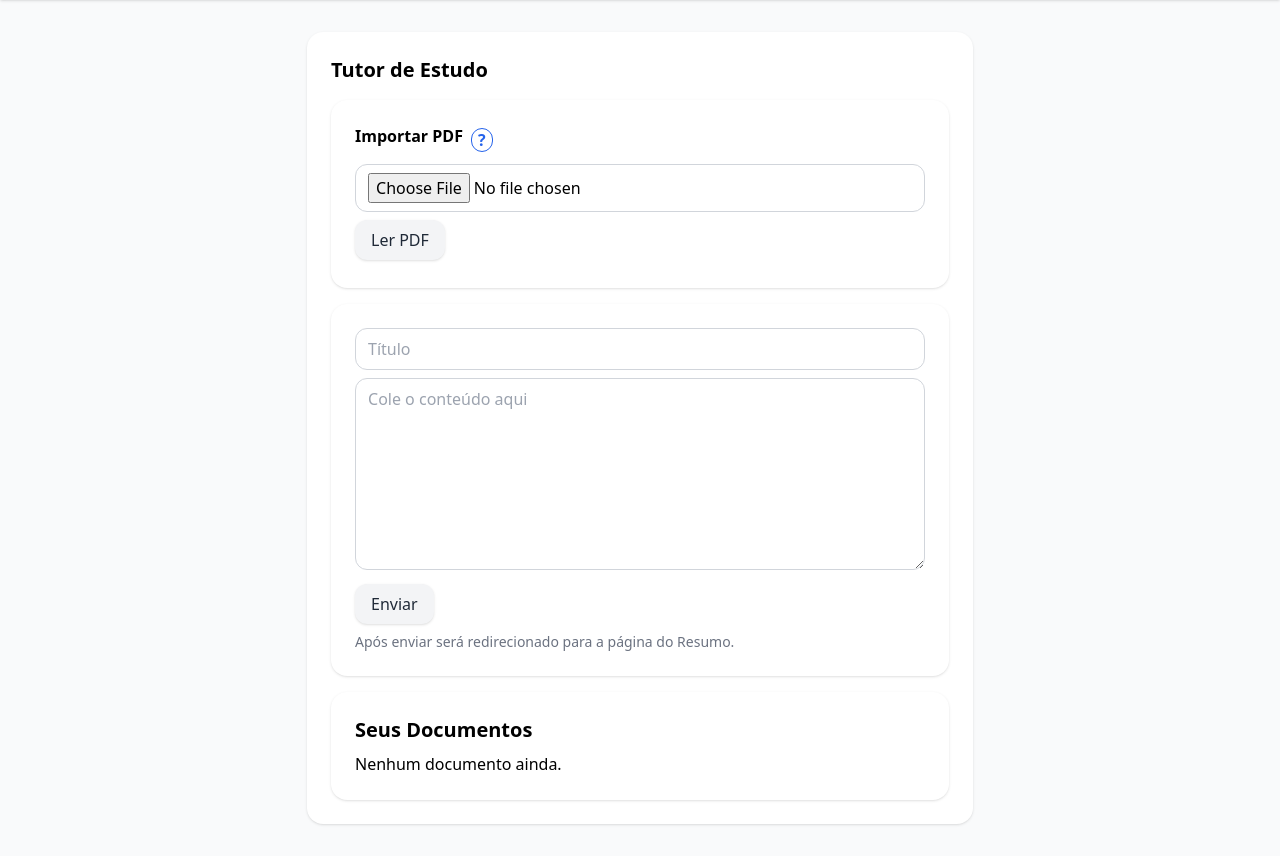
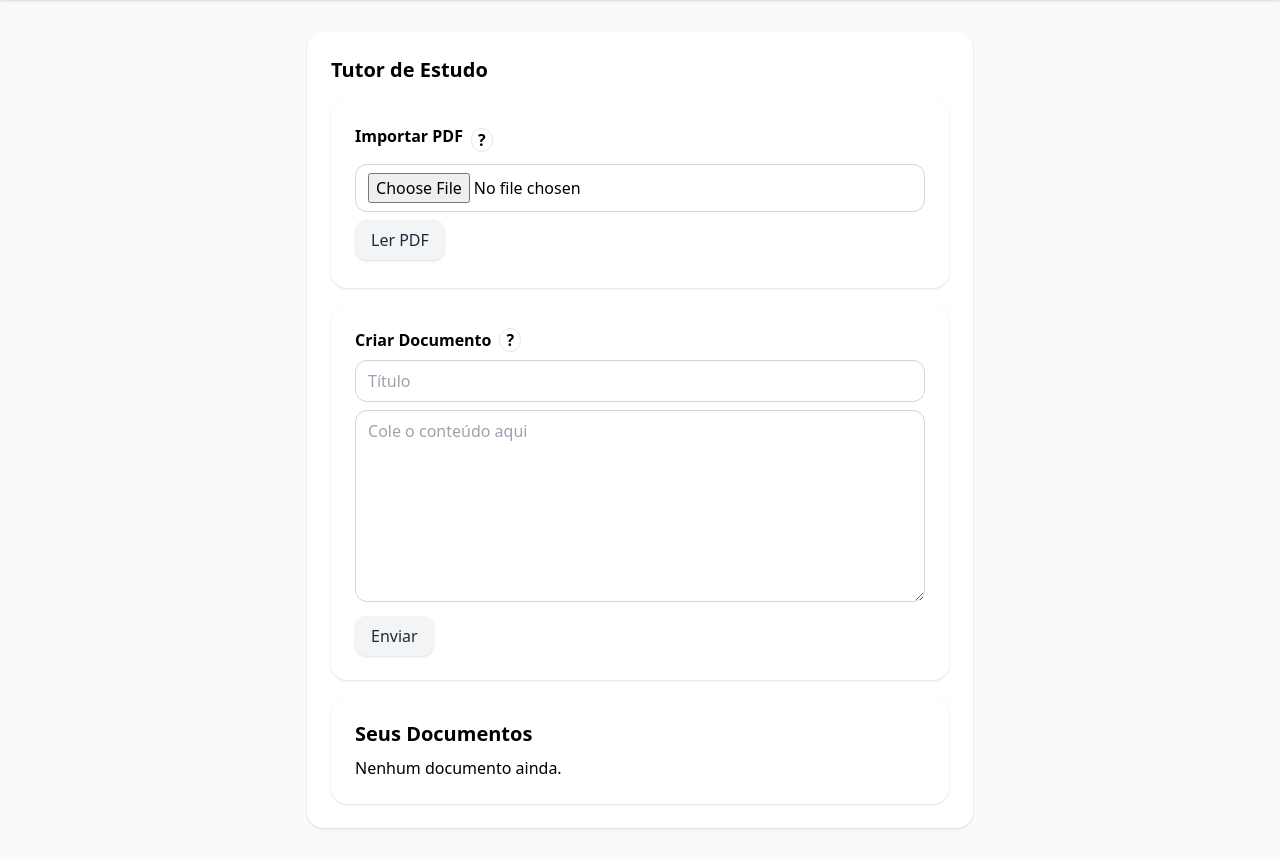
Before and after one commit to lTuks/TCC, a Python web app: template app/web/templates/tutor/index.html in a window 1280 px wide. Shown: the part 32-892 px from the top of the page. Before the commit the page ends 858 px from the top, so only its background shows below. Run offline with Jinja, Linux system fonts and the light colour scheme; the template is opened without the code that fills it, so the values that code supplies are empty; some libraries are stand-ins or nearby versions.

Commit message:
Cores das dicas

```diff
--- a/app/web/templates/tutor/index.html
+++ b/app/web/templates/tutor/index.html
@@ -10,7 +10,7 @@
     <div class="flex items-center gap-2">
       <h3 class="font-semibold mb-2">Importar PDF</h3>
       <div class="relative group cursor-pointer select-none">
-        <span class="text-blue-600 font-bold border border-blue-600 rounded-full px-[6px]">?</span>
+        <span class="text-black-600 font-bold border border-black-600 rounded-full px-[6px]">?</span>
         <div class="absolute left-1/2 -translate-x-1/2 top-full mt-1 hidden group-hover:block
                     bg-gray-900 text-white text-xs p-2 rounded shadow-lg w-56 z-10">
           Use para importar o arquivo, que aparecerá no bloco abaixo em forma de texto.
@@ -24,11 +24,20 @@
 
   <!-- Form de criação manual de documento -->
   <div class="card mt-4">
+    <div class="flex items-center gap-2 mb-2">
+      <h3 class="font-semibold">Criar Documento</h3>
+        <div class="relative group cursor-pointer select-none">
+        <span class="text-black-600 font-bold border border-black-600 rounded-full px-[6px]">?</span>
+        <div class="absolute left-1/2 -translate-x-1/2 top-full mt-1 hidden group-hover:block
+                    bg-gray-900 text-white text-xs p-2 rounded shadow-lg w-64 z-10">
+          Após enviar o conteúdo, você será redirecionado para a página de Resumo deste documento.
+        </div>
+      </div>
+    </div>
     <form action="{{ request.url_for('upload') }}" method="post" enctype="multipart/form-data" class="space-y-2">
       <input class="input" name="title" placeholder="Título" />
       <textarea id="input_text_tutor" class="input h-48" name="text" placeholder="Cole o conteúdo aqui"></textarea>
       <button class="btn btn-ghost mt-2">Enviar</button>
-      <p class="text-sm text-gray-500">Após enviar será redirecionado para a página do Resumo.</p>
     </form>
   </div>
 
--- a/app/web/templates/tutor/quiz_select.html
+++ b/app/web/templates/tutor/quiz_select.html
@@ -10,7 +10,7 @@
     <div class="flex items-center gap-2">
       <h3 class="font-semibold mb-2">Gerar Provas</h3>
       <div class="relative group cursor-pointer select-none">
-        <span class="text-blue-600 font-bold border border-blue-600 rounded-full px-[6px]">?</span>
+        <span class="text-black-600 font-bold border border-black-600 rounded-full px-[6px]">?</span>
         <div class="absolute left-1/2 -translate-x-1/2 top-full mt-1 hidden group-hover:block
                     bg-gray-900 text-white text-xs p-2 rounded shadow-lg w-64 z-10">
           Gere quantas provas desejar entre as 3 opções disponíveis.
--- a/app/web/templates/tutor/study.html
+++ b/app/web/templates/tutor/study.html
@@ -10,7 +10,7 @@
     <div class="flex items-center gap-2">
       <h3 class="font-semibold mb-2">Plano de Estudo</h3>
         <div class="relative group cursor-pointer select-none">
-        <span class="text-blue-600 font-bold border border-blue-600 rounded-full px-[6px]">?</span>
+        <span class="text-black-600 font-bold border border-black-600 rounded-full px-[6px]">?</span>
         <div class="absolute left-1/2 -translate-x-1/2 top-full mt-1 hidden group-hover:block
                     bg-gray-900 text-white text-xs p-2 rounded shadow-lg w-64 z-10">
           Selecione quantas horas por semana deseja estudar e em quantas semanas será seu estudo para gerar o plano.
```
